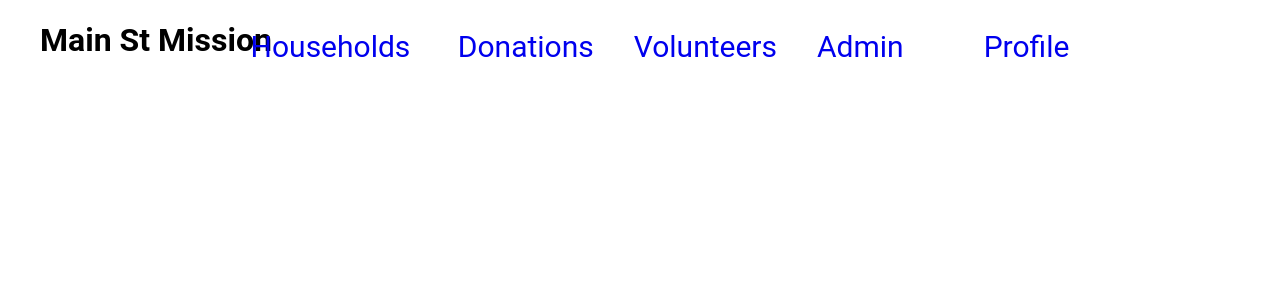
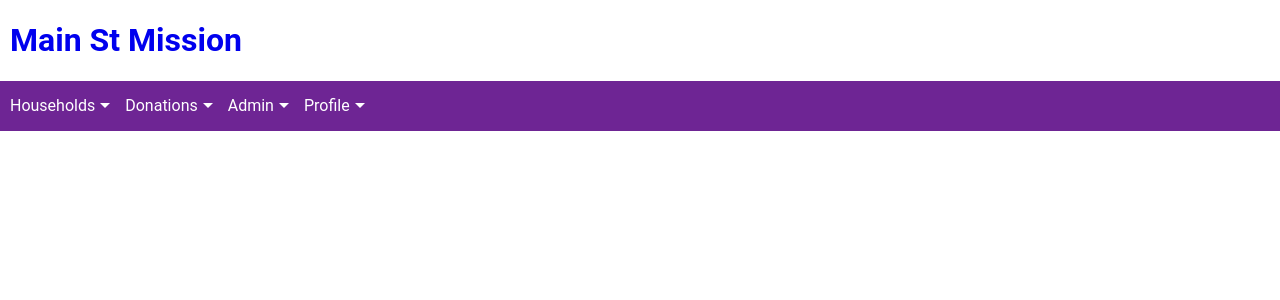
Before and after one commit to MainStMission/bridge-client, a React (Create React App) app: page / in a window 1280 px wide. Shown: the top 300 px of the page. Built offline with nearby package versions, Linux system fonts and the light colour scheme.

Commit message:
added menu

```diff
--- a/src/Components/Dropdown.js
+++ b/src/Components/Dropdown.js
@@ -24,7 +24,7 @@ const Toggle = styled.li`
   cursor: pointer;
   padding: 0px 20px 0px 10px;
   transition: transform 0.3s ease, top 0.3s ease, bottom 0.3s ease;
-  color: ${ props => props.theme.text ? props.theme.text : 'white' };
+  color: ${ props => props.theme.text ? props.theme.text : 'black' };
   line-height: ${ props => props.theme.height ? props.theme.height : '50px' };
 
   @media (max-width: 768px) {
--- a/src/Main.js
+++ b/src/Main.js
@@ -1,28 +1,153 @@
 import React, { Component } from "react";
+import ReactDOM from 'react-dom'
 import FontAwesome from 'react-fontawesome';
+import Navbar from './Components/Navbar'
 
-class Main extends Component {
+
+/* class Main extends Component {
+ *     render() {
+ *         return (
+ *         <div>
+ *           <div id="menu-outer">
+ *             <h1> Main St Mission </h1>
+ *             <div class="menu-table">
+ *                  <ul id="navbar">
+ *                     <li><a href= "/">Households</a> </li>
+ *                     <li><a href= "/">Donations</a></li>
+ *                     <li><a href= "/">Volunteers</a></li>
+ *                     <li><a href= "/">Admin</a></li>
+ *                     <li id="prof"><a href= "/">Profile</a></li>
+ *                 </ul>
+ *             </div>
+ *           </div>
+ *              <div className="Content">
+ *
+ *              </div>
+ *        </div>
+ *        );
+ *     }
+ * }
+ *
+ * export default Main;
+ *
+ * */
+
+const items = [
+    {
+        dropdown: true,
+        title: 'Households',
+        items: [
+            {
+                name: 'New Household',
+                href: '/household'
+            },
+            {
+                name: 'New Visit',
+                href: '/visit'
+            },
+            {
+                name: 'Households',
+                href: '/households'
+            },
+            {
+                name: 'Visits',
+                href: '/visits'
+            }
+        ]
+    },
+    {
+        dropdown: true,
+        title: 'Donations',
+        items: [
+            {
+                name: 'New Donation',
+                href: '/donation'
+            },
+            {
+              name: 'Donations',
+              href: '/donations'
+            },
+            {
+                name: 'Doners',
+                href: '/doners'
+            }
+        ]
+    },
+    {
+        dropdown: true,
+        title: 'Admin',
+        items: [
+            {
+                name: 'New Volunteer',
+                href: '/volunteer'
+            },
+            {
+              name: 'Volunteers',
+              href: '/volunteers'
+            },
+            {
+                name: 'Visit Text',
+                href: '/vtext'
+            },
+            {
+              name: '2nd Harvest',
+              href: '/harvest'
+            },
+            {
+                name: 'Admin',
+                href: '/admin'
+            }
+        ]
+    },
+    {
+        dropdown: true,
+        title: 'Profile',
+        items: [
+            {
+                name: 'Edit Profile',
+                href: '/profile'
+            },
+            {
+              name: 'Sign Out',
+              href: '/out'
+            }
+        ]
+    }
+]
+
+// eslint-disable-next-line
+const brand = {
+    title: 'Main St. Mission',
+    href: 'http://www.google.com'
+}
+// Primary: Nav background,
+// Secondary: Borders, highlights, dropdowns
+// primaryText: all on the primary background,
+// secondaryText: all text on the secondary color
+
+const theme1 = {
+    primary: 'white',
+    secondary: '#2BD9FE',
+    text: 'black'
+}
+// eslint-disable-next-line
+const theme2 = {
+    primary: '#6E2594',
+    secondary: '#05668D',
+    text: 'white'
+}
+
+export default class Main extends Component {
     render() {
         return (
-        <div>
-          <div id="menu-outer">
-            <h1> Main St Mission </h1>
-            <div class="menu-table">
-                 <ul id="navbar">
-                    <li><a href= "/">Households</a> </li>
-                    <li><a href= "/">Donations</a></li>
-                    <li><a href= "/">Volunteers</a></li>
-                    <li><a href= "/">Admin</a></li>
-                    <li id="prof"><a href= "/">Profile</a></li>
-                </ul>
+            <div>
+            <div id="title">
+            <h1><a href="/">Main St Mission</a></h1>
             </div>
-          </div>
-             <div className="Content">
-
-             </div>
-       </div>
-       );
+              <Navbar theme={ theme2 }  items={ items } />
+            </div>
+        )
     }
 }
 
-export default Main;
+ReactDOM.render(<Main />, document.getElementById('root'))
--- a/src/index.css
+++ b/src/index.css
@@ -4,41 +4,7 @@ body {
   font-family: roboto,sans-serif;
 }
 
-#menu-outer {
-	  height: 84px;
-    margin-left: 40px;
-    margin-top: 20px;
-}
-
-.menu-table {
-	  display: table;   /* Allow the centering to work */
-	  margin: 0 auto;
-    margin-top: -88px;
-
-}
-
-ul#navbar {
-	  min-width: 696px;
-	  list-style: none;
-	  padding-top: 20px;
-
-}
-ul#navbar li {
-		display: inline;
-    margin-right: 40px;
-    font-size: 30px;
+#title a {
+    margin-left: 10px;
     text-decoration: none;
 }
-
-ul#navbar button {
-    font-size: 30px;
-    color: blue;
-    text-transform: capitalize;
-}
-li#prof {
-    margin-left: 40px;
-}
-
-ul#navbar a {
-    text-decoration: none;
-}
```
